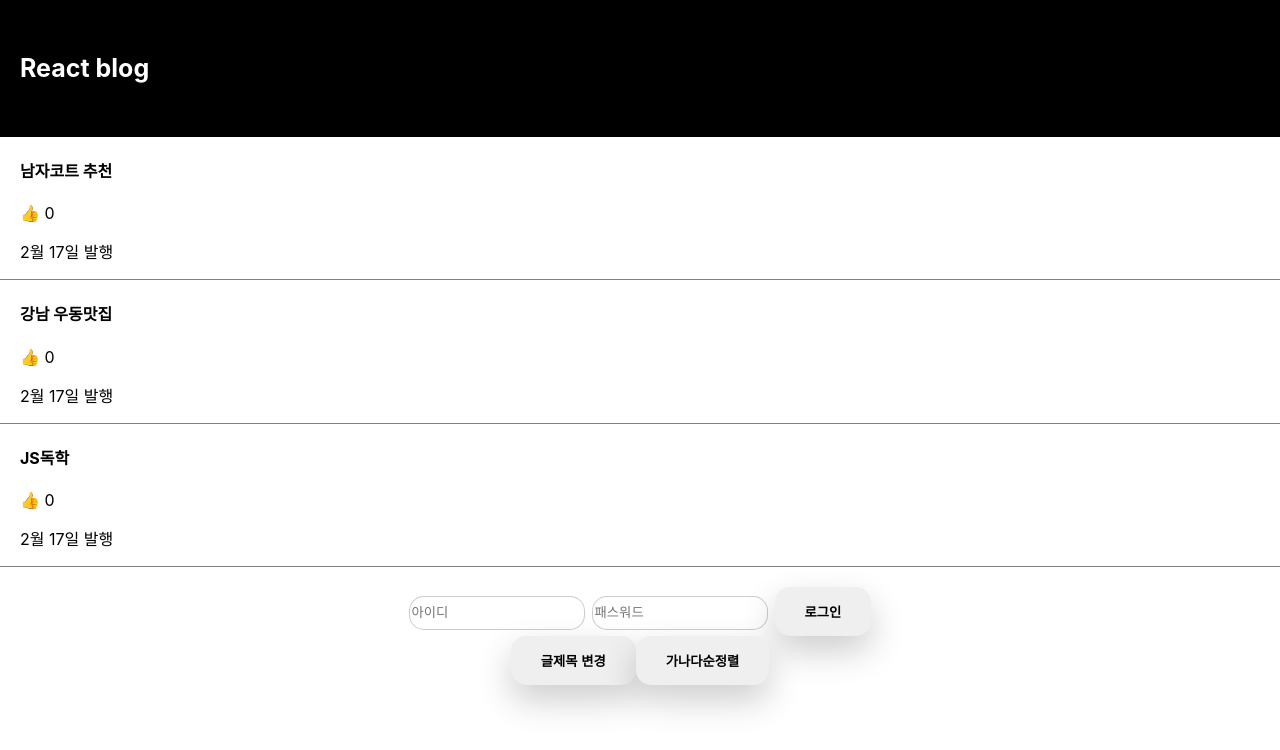
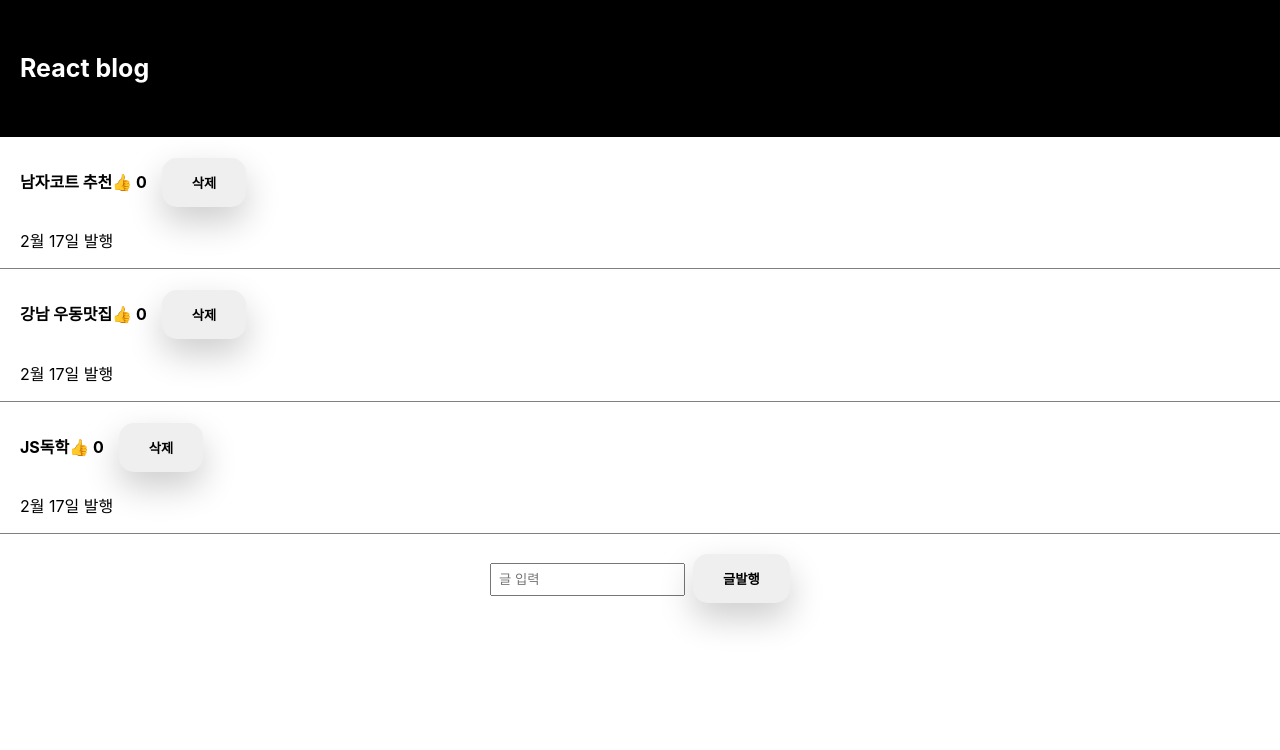
Before and after one commit to happyhermann/ReactApplePractice, a React (Create React App) app: page / in a window 1280 px wide. Shown: the top 750 px of the page. Built offline with nearby package versions, Linux system fonts and the light colour scheme.

Commit message:
finished basic lesson from Apple Coding
the mission is sharing this on online

```diff
--- a/src/App.js
+++ b/src/App.js
@@ -1,7 +1,7 @@
 // eslint-disable
 
  import './App.css';
-import { useState } from 'react';
+import React, { useReducer, useState } from 'react';
 
 function App() {
 
@@ -10,10 +10,16 @@ function App() {
   let [글제목, 글제목변경] = useState(['남자코트 추천', '강남 우동맛집', 'JS독학']);
   let [따봉, 따봉변경] = useState([0,0,0]);
 
+  let [modal, setModal] = useState(false);
+  let [title, setTitle] = useState(0);
+
+  let [입력값, 입력값변경] = useState('');
 
 
 
-  let [modal, setModal] = useState(false);
+  // 0이면 0번째 제목, 1이면 1번째 제목, 이름은 상관없음
+// 현재 UI 상태를 state에 저장 (모달창 글 제목 뜨게 하기, 상태는 3가지)
+
   // state 변경용 함수, 이거써야 html 재랜더링이 제대로 일어남
   // state 변경하는 법 : state변경함수 (새로운state)
 
@@ -81,9 +87,11 @@ function App() {
             <h4>{글제목[2]}</h4>
             <p>2월 17일 발행</p>
           </div> */}
-           {/* */}
+
+
+
           {
-            modal == true ? <Modal 글제목={글제목} 글제목변경={글제목변경} color="skyblue" /> : null
+            modal == true ? <Modal title={title} 타이틀변경={setTitle} 글제목={글제목} 글제목변경={글제목변경} color="skyblue" /> : null
 
           }
 
@@ -96,15 +104,30 @@ function App() {
              //map앞에는 실제 블로그 글갯수만큼 생성하기위해 스테이트를 그대로 갖다씀
               return (
                 <div className="list" key={i}>
-                  <h4 onClick={() => {
-                    setModal(true)}}>{글제목[i]}</h4>
-                    <span
-                   onClick={() => {
-                    let copy = [...따봉];
-                    copy[i] = copy[i] + 1;
-                    따봉변경(copy)
+                  <h4 id="1" onClick={() => {
+                    setModal(true); setTitle(i)}}>{글제목[i]}
+                    <span style={{marginRight:"15px"}}
+                     onClick={(e) => {
+                       e.stopPropagation();
+                      let copy = [...따봉];
+                      copy[i] = copy[i] + 1;
+                      따봉변경(copy)
 
-                    }}>👍  {따봉[i]}</span>
+                    }}>👍  {따봉[i]}
+                    </span>
+                    <button onClick={(e)=> {
+                      e.stopPropagation()
+                      let copy = [...글제목];
+                      copy.splice(i, 1);
+                      글제목변경(copy)
+
+                    }}>삭제</button>
+
+
+                     {/* 상위html로 퍼지는 이벤트버블링을 막고싶으면
+                    e.stopPropagation() 쓰기 */}
+                  </h4>
+
                   <p>2월 17일 발행</p>
                 </div>
               )
@@ -113,8 +136,34 @@ function App() {
          }
 
 
+          {/* <input>에 뭔가 입력시 코드실행하고 싶으면
+         onChange / onInput + 이벤트핸들러 매우 많음 */}
 
-          {/* test keychain*/}
+        {/* <input onChange={(e)=> {console.log(e.target.value)}}></input> */}
+
+         {/* <input>에 입력한 값 가져오는 법
+          e.target.value : 인풋에 입력한 값
+         */}
+
+         <input placeholder="글 입력" style={{padding:"7px", marginRight:"8px"}} onChange={(e) => {
+           입력값변경(e.target.value)
+           console.log(입력값)
+        }} />
+          <button onClick={()=> {
+            let copy = [...글제목];
+            copy.unshift(입력값);
+             // array나 오브젝트 수정할땐 카피부터 하는게 좋음
+            글제목변경(copy)
+
+          }}>글발행</button>
+
+         {/* <input>에 입력한 값 저장하려면
+
+        (정보) state변경함수는 늦게처리됨
+         */}
+
+
+
 
 
 
@@ -141,8 +190,7 @@ function App() {
 
           {/* 대문자로 시작하면 컴포넌트라고 생각하면 됨, App도 컴포넌트임 */}
 
-          <Login/>
-
+{/*
           <button onClick={() => {
             let copy = [...글제목];
             copy[0] = "여자코트 추천"
@@ -154,10 +202,14 @@ function App() {
             copy.sort();
             글제목변경(copy)
           }}>가나다순정렬</button>
+   */}
+
+    </div>
 
 
 
-    </div>
+
+
    );
 }
 
@@ -166,14 +218,11 @@ function App() {
 
 
 function Modal(props) {
-  const 글제목 = props.글제목
-  const 글제목변경 = props.글제목변경
-
 
   return (
    <>
     <div className="modal" style={{background : props.color}}>
-      <h4></h4>
+      <h4>{props.글제목[props.title]}</h4>
       <p>날짜</p>
       <p>상세내용</p>
 
@@ -191,24 +240,48 @@ function Modal(props) {
 // 3. state에 따라 UI가 어떻게 보일지 작성
 
 
-function Login() {
-  return (
-    <>
-      <form>
-        <input className="id" placeholder="아이디"></input>
-        <input className="password" placeholder="패스워드"></input>
-        <button text="submit">로그인</button>
-      </form>
 
-    </>
-
-
-
-  )
-
-
-}
 
 
 
 export default App;
+
+
+
+// 꼭 외워야하는 것 4가지
+
+// 1. state 만드는 법
+// 2. props 전송하는 법
+// 3. 컴포넌트 만드는 법
+// 4. UI 만드는 step
+
+
+
+
+//예전 리액트 문법
+
+// class Profile extends React.Component {
+//   constructor() {
+//     super();
+//     this.state = {name : 'Kim', age: 30}
+//     // state는 constructor 안에 작성
+//     // constructor : class 변수/초기값 저장할 때 씀
+//   }
+
+//   changeName() {
+//     this.setState( {name:'Park'})
+//   }
+
+//   render() {
+//     return (
+//       <div>
+//         <h3>프로필입니다</h3>
+//         <p>저는 {this.state.name}입니다</p>
+//         <button onClick={this.changeName.bind(this)}>버튼</button>
+//       </div>
+//     )
+//   }
+// }
+
+  // class : 변수/ 함수 보관 덩어리
+  //extends : 오른쪽에 있는 놈의 성질을 물려받겠습니다
```
